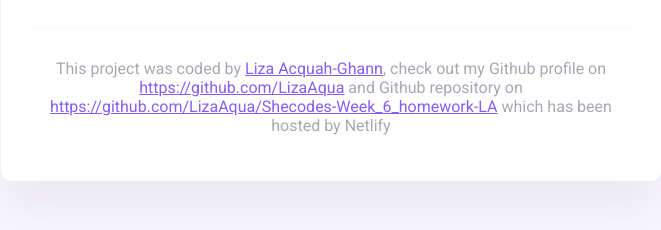
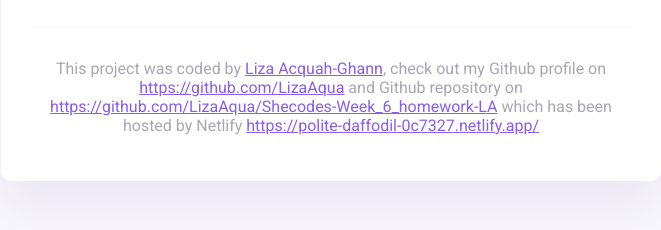
Before and after one commit to LizaAqua/Shecodes-Week_6_homework-LA, a website built with Parcel: page index.html in a window 1280 px wide. Shown: the part 336-566 px from the top of the page, without its empty margins (309-970 px from the left). Built offline with nearby package versions, Linux system fonts and the light colour scheme.

Commit message:
Update index.html- with Netifly website

```diff
--- a/index.html
+++ b/index.html
@@ -55,7 +55,7 @@
             >https://github.com/LizaAqua/Shecodes-Week_6_homework-LA</a
           >
           which has been hosted by Netlify
-          <a href="#" target="_blank"></a>
+          <a href="#" target="_blank">https://polite-daffodil-0c7327.netlify.app/</a>
         </p>
       </footer>
     </div>
```
